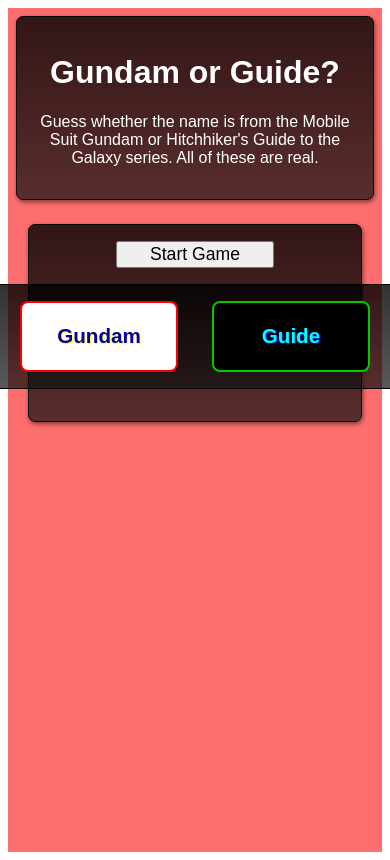
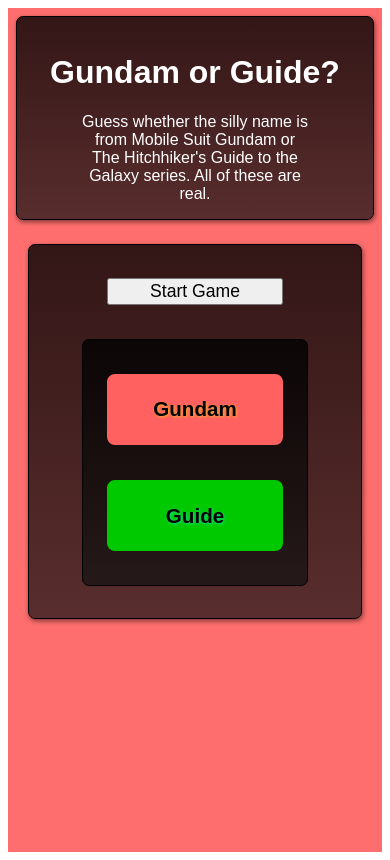
Before and after one commit to jamesastephenson/Codepen-React-Projects, a React (Create React App) app in the folder GundamOrGuide/: page / in a window 390 px wide. Built offline with nearby package versions, Linux system fonts and the light colour scheme.

Commit message:
final styling, edits, and end screen

```diff
--- a/GundamOrGuide/src/Gameboard.js
+++ b/GundamOrGuide/src/Gameboard.js
@@ -7,7 +7,7 @@
   const [newArr, setNewArr] = useState([]);
   const [arrPosition, setArrPosition] = useState(0);
   const [modalState, setModalState] = useState(null);
-  const [startGame, setStartGame] = useState(false);
+  const [startGame, setStartGame] = useState("ready");
 
   // Randomize list with Fisher-Yates algorithm
   function RandomizeArray(array) {
@@ -23,14 +23,13 @@
   // Initialize game state, randomize object arr
   function GameStart() {
     setNewArr(RandomizeArray(objectArr));
-    console.log(newArr[0]);
-    setStartGame(true);
+    setStartGame("started");
   }
 
   // Check if current item is from Gundam, update score if it is
   function ChooseGundam() {
-    // prevent clicking if game hasn't started
-    if (startGame === false) {
+    // prevent clicking if game is over or hasn't started
+    if (startGame === "ready" || startGame === "end") {
       return "";
       // correct option
     } else if (newArr[arrPosition].series === "Gundam") {
@@ -56,8 +55,8 @@
 
   // Check if current item is from Guide, update score if it is
   function ChooseGuide() {
-    // prevent clicking if game hasn't started
-    if (startGame === false) {
+    // prevent clicking if game is over or hasn't started
+    if (startGame === "ready" || startGame === "end") {
       return "";
       // correct option
     } else if (newArr[arrPosition].series === "Guide") {
@@ -93,7 +92,7 @@
 
   // End game and display final score
   function GameEnd() {
-    alert(`Final Score: ${score}`);
+    setStartGame("end");
   }
 
   // Play sound effect
@@ -173,10 +172,15 @@
 
   return (
     <div className="gameboard">
-      {startGame === false ? (
+      {startGame === "ready" ? (
         <button onClick={GameStart}>Start Game</button>
+      ) : startGame === "started" ? (
+        <h1>{newArr[arrPosition].name}</h1>
       ) : (
-        <h1>{newArr[arrPosition].name}</h1>
+        <h1>
+          <span class="score">Final Score: {score}</span> <br /> Refresh to play
+          again
+        </h1>
       )}
 
       <div className="controls">
--- a/GundamOrGuide/src/Header.js
+++ b/GundamOrGuide/src/Header.js
@@ -3,10 +3,10 @@
 export default function Header() {
   return (
     <div className="header">
-      <h1>Gundam or Guide?</h1>
-      <p>
-        Guess whether the name is from the Mobile Suit Gundam or Hitchhiker's
-        Guide to the Galaxy series. All of these are real.
+      <h1 className="title">Gundam or Guide?</h1>
+      <p className="lead">
+        Guess whether the silly name is from Mobile Suit Gundam or The
+        Hitchhiker's Guide to the Galaxy series. All of these are real.
       </p>
     </div>
   );
--- a/GundamOrGuide/src/styles.css
+++ b/GundamOrGuide/src/styles.css
@@ -6,6 +6,18 @@
   text-align: center;
   display: flex;
   flex-direction: column;
+}
+
+.controls {
+  display: flex;
+  justify-content: space-around;
+  border: 1px solid black;
+  margin: 1em;
+  padding: 1em;
+  width: 24em;
+  background: linear-gradient(rgba(0, 0, 0, 0.8), rgba(17, 17, 17, 0.699));
+  border-radius: 7px;
+  text-align: center;
 }
 
 .gameboard {
@@ -22,7 +34,24 @@
   padding: 1em;
 }
 
+.guide {
+  background: rgb(0, 201, 0);
+  border: 2px solid rgb(0, 201, 0);
+  border-radius: 8px;
+  color: rgb(0, 0, 0);
+  text-shadow: 1px 1px 3px rgba(0, 238, 226, 0.63);
+}
+
+.gundam {
+  background: rgb(255, 97, 97);
+  border: 2px solid rgb(255, 97, 97);
+  border-radius: 8px;
+  color: rgb(0, 0, 0);
+  text-shadow: 1px 1px 3px rgba(238, 222, 0, 0.63);
+}
+
 .header {
+  align-items: center;
   background: linear-gradient(rgba(0, 0, 0, 0.8), rgba(17, 17, 17, 0.699));
   border: 1px solid black;
   border-radius: 7px;
@@ -32,32 +61,9 @@
   padding: 1em;
 }
 
-.controls {
-  display: flex;
-  justify-content: space-around;
-  border: 1px solid black;
-  margin: 1em;
-  padding: 1em;
-  width: 24em;
-  background: linear-gradient(rgba(0, 0, 0, 0.8), rgba(17, 17, 17, 0.699));
-  border-radius: 7px;
-  text-align: center;
-}
-
-.gundam {
-  background: white;
-  border: 2px solid red;
-  border-radius: 8px;
-  color: rgb(0, 0, 165);
-  text-shadow: 1px 1px 1px rgb(255, 255, 0);
-}
-
-.guide {
-  background: black;
-  border: 2px solid rgb(0, 201, 0);
-  border-radius: 8px;
-  color: rgb(0, 255, 255);
-  text-shadow: 1px 1px 1px rgb(0, 24, 238);
+.lead {
+  margin: 0 auto;
+  width: 70%;
 }
 
 .modal {
@@ -69,6 +75,18 @@
   top: 0;
   z-index: 100;
   width: 100%;
+
+  /*prevent user hover*/
+  -webkit-touch-callout: none;
+  -webkit-user-select: none;
+  -khtml-user-select: none;
+  -moz-user-select: none;
+  -ms-user-select: none;
+  user-select: none;
+}
+
+.score {
+  color: rgb(102, 255, 0);
 }
 
 button {
@@ -81,3 +99,16 @@
   cursor: pointer;
   transform: scale(110%);
 }
+
+@media only screen and (max-width: 600px) {
+  .controls {
+    flex-direction: column;
+    width: 12em;
+  }
+
+  button {
+    margin: 1em auto;
+    max-width: 10em;
+    min-width: 10em;
+  }
+}
```
